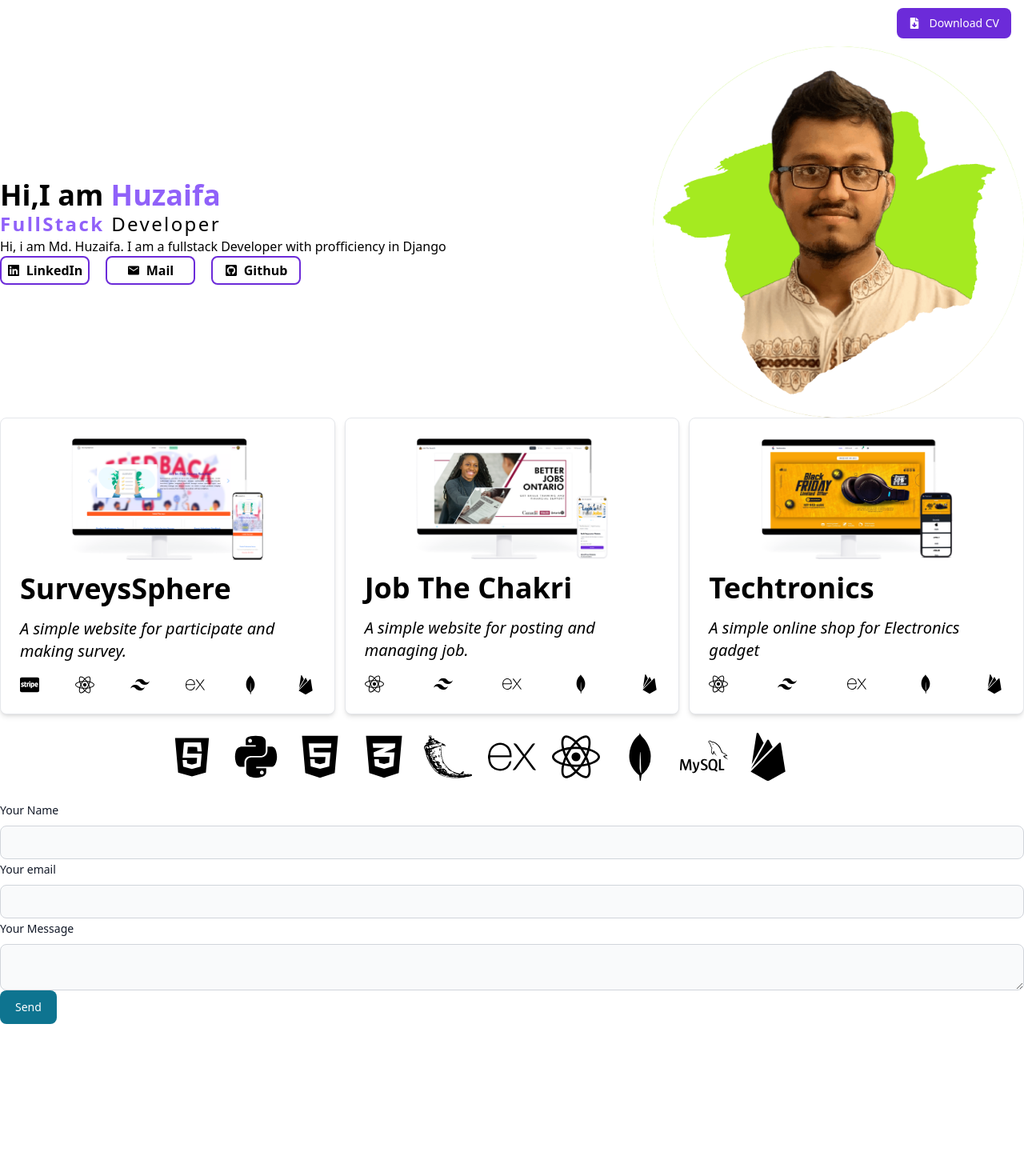
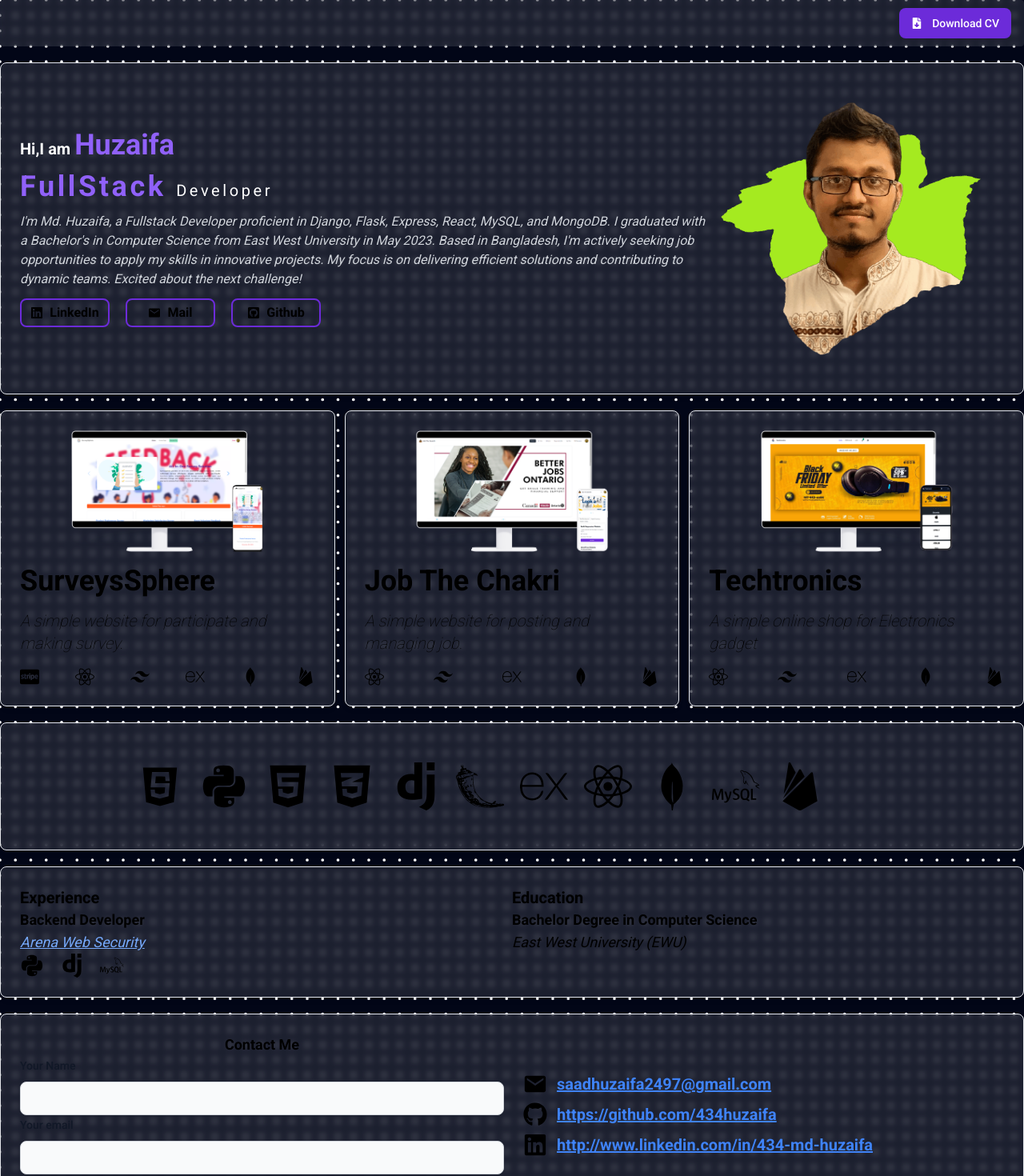
Before and after one commit to 434huzaifa/portfolio, a React (Vite) app: page / in a window 1280 px wide. Shown: the top 1470 px of the page at 80% size. Before the commit the page ends 1280 px from the top, so only its background shows below. Built offline with nearby package versions, Linux system fonts and the light colour scheme; some icons are missing.

Commit message:
font added

```diff
--- a/index.html
+++ b/index.html
@@ -1,10 +1,12 @@
 <!doctype html>
-<html lang="en">
+<html lang="en" >
   <head>
     <meta charset="UTF-8" />
     <link rel="icon" type="image/svg+xml" href="/my.png" />
     <meta name="viewport" content="width=device-width, initial-scale=1.0" />
-
+    <link rel="preconnect" href="https://fonts.googleapis.com">
+    <link rel="preconnect" href="https://fonts.gstatic.com" crossorigin>
+    <link href="https://fonts.googleapis.com/css2?family=Roboto:wght@100;400;500;700;900&display=swap" rel="stylesheet">
     <title>Fullstack Huzaifa</title>
   </head>
   <body>
--- a/package.json
+++ b/package.json
@@ -11,6 +11,7 @@
   },
   "dependencies": {
     "@emailjs/browser": "^3.11.0",
+    "@fluentui/react-divider": "^9.2.51",
     "@tanstack/react-query": "^5.13.4",
     "flowbite-react": "^0.7.0",
     "framer-motion": "^10.16.16",
--- a/src/App.css
+++ b/src/App.css
@@ -1,3 +1,4 @@
 .dotbg{
     background-image: url('assets/dot.svg');
+    background-size: 18%;
 }
--- a/src/App.jsx
+++ b/src/App.jsx
@@ -4,15 +4,19 @@ import NavBar from './NavBar'
 import Projects from './Projects'
 import TechStack from './TechStack'
 import "./App.css"
+import Extra from './Extra'
 function App() {
 
   return (
+    <div className='dotbg bg-slate-950'>
       <div className='max-w-screen-xl mx-auto '>
         <NavBar></NavBar>
         <Hero></Hero>
         <Projects></Projects>
         <TechStack></TechStack>
+        <Extra></Extra>
         <Contact></Contact>
+      </div>
     </div>
   )
 }
--- a/src/Contact.jsx
+++ b/src/Contact.jsx
@@ -1,6 +1,8 @@
 import emailjs from '@emailjs/browser';
-import { Button, Label, TextInput, Textarea } from 'flowbite-react';
+import { Button, Card, Label, TextInput, Textarea } from 'flowbite-react';
+import { FaGithub,FaLinkedin  } from "react-icons/fa";
 import { useRef } from 'react';
+import { IoMdMail } from "react-icons/io";
 const Contact = () => {
     const form = useRef();
     const sendEmail = (e) => {
@@ -13,8 +15,11 @@ const Contact = () => {
             });
     };
     return (
-        <div>
-            <form ref={form} onSubmit={sendEmail}>
+        <Card className='bg-white/10 backdrop-blur-sm'>
+            <div className='flex justify-center flex-wrap gap-5'>
+                <div className='flex-1'>
+                    <p className='text-center text-lg font-semibold'>Contact Me</p>
+                    <form ref={form} onSubmit={sendEmail} className='flex flex-col'>
                         <div>
                             <div className="mb-2 block">
                                 <Label htmlFor="user_name" value="Your Name" />
@@ -23,7 +28,7 @@ const Contact = () => {
                         </div>
                         <div>
                             <div className="mb-2 block">
-                        <Label htmlFor="user_email"  value="Your email" />
+                                <Label htmlFor="user_email" value="Your email" />
                             </div>
                             <TextInput id="user_email" name='user_email' type="email" required />
                         </div>
@@ -33,9 +38,25 @@ const Contact = () => {
                             </div>
                             <Textarea name="message"></Textarea>
                         </div>
-                <Button type='submit'>Send</Button>
+                        <Button className='mt-5' type='submit' color='purple' >Send</Button>
                     </form>
                 </div>
+
+                <div className='flex-1 mt-11'>
+                    <p className='flex items-center gap-3 p-1'>
+                        <IoMdMail className='text-3xl' /> <span className='text-xl font-semibold'><a className='underline text-blue-500' href="mailto:saadhuzaifa2497@gmail.com">saadhuzaifa2497@gmail.com</a></span>
+                    </p>
+                    <p className='flex items-center gap-3 p-1'>
+                        <FaGithub className='text-3xl' /> <span className='text-xl font-semibold'><a className='underline text-blue-500' href="https://github.com/434huzaifa">https://github.com/434huzaifa</a></span>
+                    </p>
+                    <p className='flex items-center gap-3 p-1'>
+                        <FaLinkedin className='text-3xl' /> <span className='text-xl font-semibold'><a className='underline text-blue-500' href="http://www.linkedin.com/in/434-md-huzaifa">http://www.linkedin.com/in/434-md-huzaifa</a></span>
+                    </p>
+                </div>
+            </div>
+
+
+        </Card>
     );
 };
 
--- a/src/Extra.jsx
+++ b/src/Extra.jsx
@@ -1,9 +1,27 @@
 import { Card } from "flowbite-react";
-
+import { SiMysql, SiDjango } from "react-icons/si";
+import { FaPython } from "react-icons/fa";
 const Extra = () => {
     return (
-        <Card>
+        <Card className="my-5 bg-white/10 backdrop-blur-sm">
+            <div className="flex">
+                <div className="flex-1">
+                    <p className="text-xl font-bold">Experience</p>
+                    <p className="text-lg font-semibold"><span >Backend Developer</span></p>
+                    <a className="underline italic text-lg text-blue-400" href="https://arenawebsecurity.net/">Arena Web Security</a>
+                    <div className="flex gap-5 text-3xl">
+                        <span> <FaPython /> </span>
+                        <span>  <SiDjango /> </span>
+                        <span>  <SiMysql /></span>
+                    </div>
+                </div>
 
+                <div className="flex-1">
+                <p className="text-xl font-bold">Education</p>
+                <p className="text-lg font-semibold">Bachelor Degree in Computer Science</p>
+                <p className="text-lg italic">East West University (EWU)</p>
+                </div>
+            </div>
         </Card>
     );
 };
--- a/src/Hero.jsx
+++ b/src/Hero.jsx
@@ -1,24 +1,27 @@
 import { FaLinkedin,FaGithubSquare  } from "react-icons/fa";
 import { IoMdMail } from "react-icons/io";
 import ButtonButton from "./ButtonButton";
+import { Card } from "flowbite-react";
 const Hero = () => {
     return (
+        <Card className="mb-5 bg-white/10 backdrop-blur-sm">
         <div className="flex gap-2 justify-between items-center">
-            <div>
-                <p className="text-4xl font-semibold">Hi,I am <span className="text-purple-500 font-bold">Huzaifa</span></p>
-                <p className="text-2xl tracking-widest"><span className="text-purple-500 font-semibold">FullStack</span> Developer</p>
-                <p>Hi, i am Md. Huzaifa. I am a fullstack Developer with profficiency in Django</p>
+            <div className="flex flex-col gap-3">
+                <p className="text-xl text-white font-semibold">Hi,I am <span className="text-purple-500 font-bold text-4xl ">Huzaifa</span></p>
+                <p className="text-4xl tracking-widest text-white"><span className="text-purple-500 font-semibold">FullStack</span> <span className="text-xl">Developer</span></p>
+                <p className="text-gray-300 italic">I'm Md. Huzaifa, a Fullstack Developer proficient in Django, Flask, Express, React, MySQL, and MongoDB. I graduated with a Bachelor's in Computer Science from East West University in May 2023. Based in Bangladesh, I'm actively seeking job opportunities to apply my skills in innovative projects. My focus is on delivering efficient solutions and contributing to dynamic teams. Excited about the next challenge!</p>
                 <div className="flex gap-5">
                     <ButtonButton link="http://www.linkedin.com/in/434-md-huzaifa" icon={<FaLinkedin />} title="LinkedIn" />
                     <ButtonButton link="mailto:saadhuzaifa2497@gmail.com" icon={<IoMdMail />} title="Mail" />
                     <ButtonButton link="https://github.com/434huzaifa?tab=repositories" icon={<FaGithubSquare />} title="Github" />
                 </div>
             </div>
-            <div className="flex-1 flex justify-end ">
-                <img src="/round.png" alt="" className="w-[65%]" />
+            <div className="flex justify-end w-full">
+                <img src="/round.png" alt="" />
             </div>
 
         </div>
+        </Card>
     );
 };
 
--- a/src/NavBar.jsx
+++ b/src/NavBar.jsx
@@ -2,7 +2,7 @@ import { Button, Navbar } from 'flowbite-react';
 import { FaFileDownload } from "react-icons/fa";
 const NavBar = () => {
     return (
-        <Navbar fluid rounded>
+        <Navbar fluid rounded className='mb-5 bg-white/10 backdrop-blur-sm'>
           <div className='flex w-full justify-end'>
           <a href="/Huzaifa_Full_Stack.pdf" download="Huzaifa_Full_Stack.pdf">
           <Button color="purple" size="sm"><span className='flex gap-3 items-center'><FaFileDownload /><>Download CV</></span></Button>
--- a/src/ProjectCard.jsx
+++ b/src/ProjectCard.jsx
@@ -2,7 +2,7 @@ import { Card } from "flowbite-react";
 
 const ProjectCard = ({ image, title, description, tech }) => {
     return (
-        <Card>
+        <Card className="bg-white/10 backdrop-blur-sm">
             {
                 image != null && <div className="flex justify-center">
                     <img src={image} alt="" className="w-60" />
--- a/src/Projects.jsx
+++ b/src/Projects.jsx
@@ -1,7 +1,6 @@
 import ProjectCard from "./ProjectCard";
 import { FaReact, FaCcStripe } from "react-icons/fa";
 import { SiTailwindcss, SiExpress, SiMongodb,SiFirebase,SiDjango,SiMysql ,SiJquery    } from "react-icons/si";
-import { FaBootstrap } from "react-icons/fa6";
 const Projects = () => {
     const projects = [
         {
@@ -43,7 +42,7 @@ const Projects = () => {
         },
     ]
     return (
-        <div className="grid grid-cols-3 gap-3">
+        <div className="grid grid-cols-3 gap-3 bg-transparent">
             {
                 projects.map((x, index) => (
                     <ProjectCard key={index} image={x.image} title={x.title} description={x.description} tech={x.tech} ></ProjectCard>
--- a/src/TechStack.jsx
+++ b/src/TechStack.jsx
@@ -1,13 +1,15 @@
+import { Card } from "flowbite-react";
 import { DiJavascript } from "react-icons/di";
 import { FaPython,FaHtml5,FaCss3Alt   } from "react-icons/fa";
 import { FaGitAlt } from "react-icons/fa6";
-import { SiFlask,SiExpress,SiReact,SiMongodb ,SiMysql,SiFirebase     } from "react-icons/si";
+import { SiFlask,SiExpress,SiReact,SiMongodb ,SiMysql,SiFirebase,SiDjango      } from "react-icons/si";
 const TechStack = () => {
     const tehcs=[
     <DiJavascript/>,
     <FaPython/>,
     <FaHtml5/>,
     <FaCss3Alt/>,
+    <SiDjango/>,
     <SiFlask/>,
     <SiExpress/>,
     <SiReact/>,
@@ -17,6 +19,7 @@ const TechStack = () => {
     <FaGitAlt/>,
 ]
     return (
+        <Card className="my-5 bg-white/10 backdrop-blur-sm">
         <div className="flex gap-5 justify-center items-center p-5 flex-wrap">
             {
                 tehcs.map((x,index)=>(
@@ -25,6 +28,7 @@ const TechStack = () => {
             }
 
         </div>
+        </Card>
     );
 };
 
--- a/src/index.css
+++ b/src/index.css
@@ -1,3 +1,7 @@
 @tailwind base;
 @tailwind components;
 @tailwind utilities;
+
+*{
+    font-family: 'Roboto', sans-serif;
+}
```
Also changed, not shown: public/round.png, 1 other file (tests, documents, lock files or other folders). Lines whose indentation alone changed are shown as unchanged.
